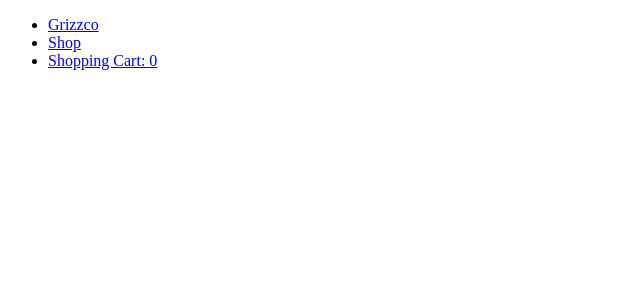
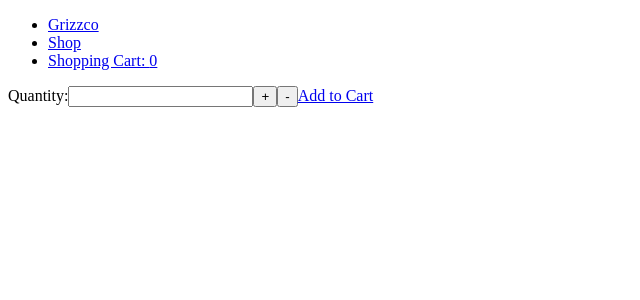
Before and after one commit to DrantDumani/shopping-cart, a React (Create React App) app: page /shop/1 in a window 1280 px wide. Shown: the top 300 px of the page, without its empty margins (0-640 px from the left). Built offline with nearby package versions, Linux system fonts and the light colour scheme.

Commit message:
Item component and tests added

```diff
--- a/src/App.js
+++ b/src/App.js
@@ -4,6 +4,7 @@ import Navbar from "./Navbar";
 import Homepage from "./Homepage";
 import ShoppingKart from "./ShoppingKart";
 import Shop from "./Shop";
+import Item from "./Item";
 
 function App() {
   const [itemAmount, setItemAMount] = useState(0);
@@ -14,6 +15,7 @@ function App() {
       <Routes>
         <Route path="/" element={<Homepage />} />
         <Route path="/shop" element={<Shop />} />
+        <Route path="/shop/:itemId" element={<Item />} />
         <Route path="/cart" element={<ShoppingKart />} />
       </Routes>
     </>
--- /dev/null
+++ b/src/Item.js
@@ -0,0 +1,19 @@
+import React from "react";
+import { Link, useParams } from "react-router-dom";
+
+function Item({ clickHandler, changeHandler, incHandler, decHandler }) {
+  const { itemId } = useParams();
+  return (
+    <div>
+      <label htmlFor="item-amount">Quantity:</label>
+      <input type="number" id="item-amount" onChange={changeHandler} />
+      <button onClick={incHandler}>+</button>
+      <button onClick={decHandler}>-</button>
+      <Link path="" onClick={clickHandler}>
+        Add to Cart
+      </Link>
+    </div>
+  );
+}
+
+export default Item;
```
Also changed, not shown: 2 other files (tests, documents, lock files or other folders).
